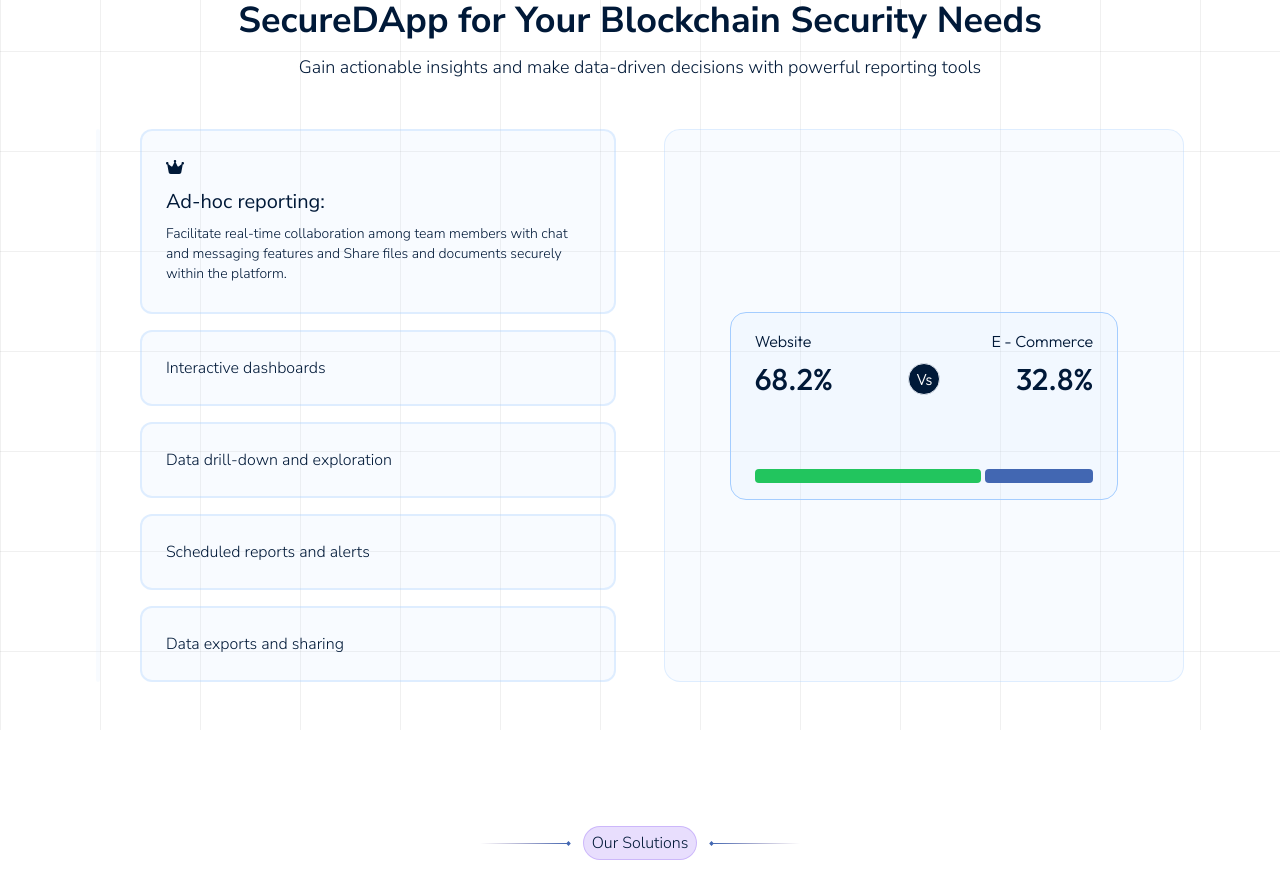
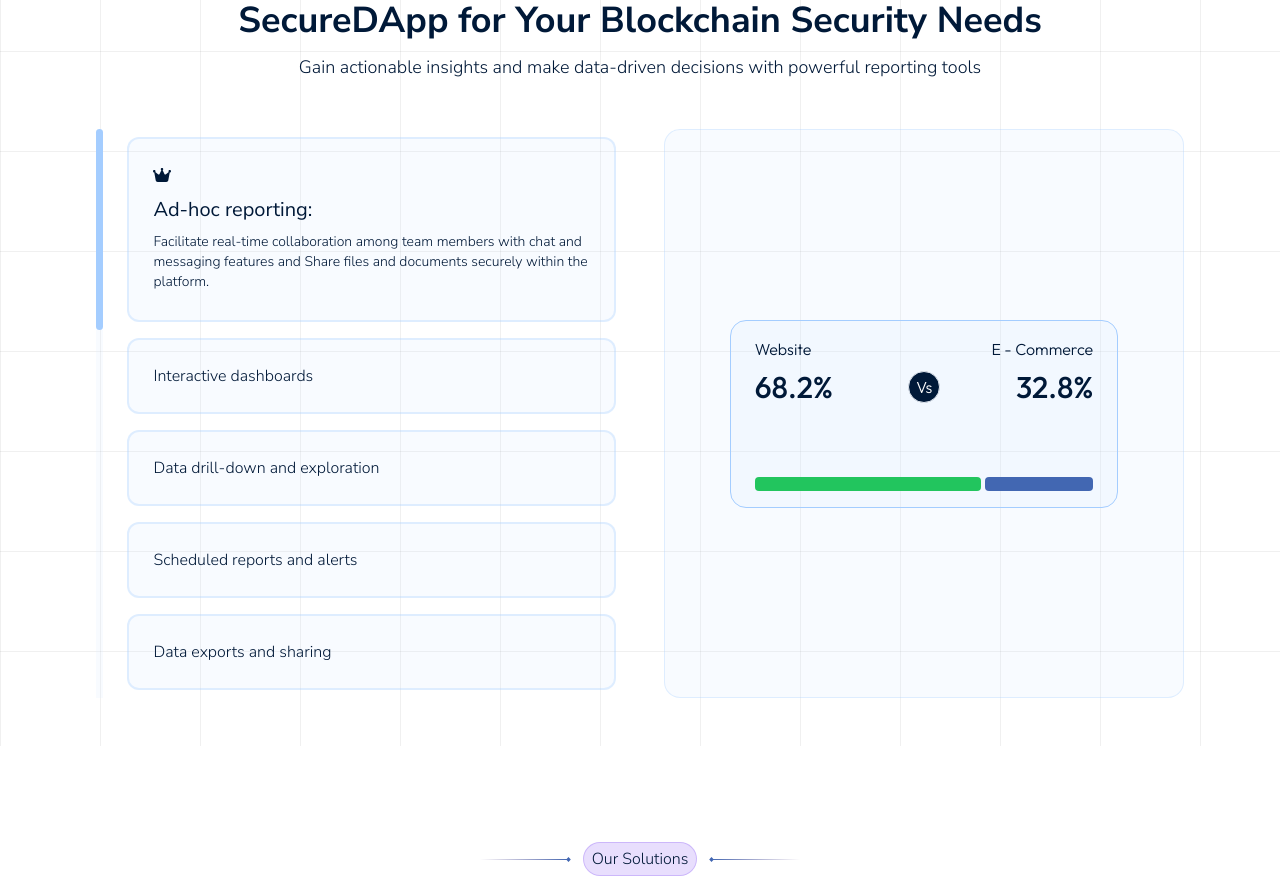
Before and after one commit to securedapp-github/Securedapp_v2, a React (Create React App) app: page / in a window 1280 px wide. Shown: the part 1140-2023 px from the top of the page. Built offline with nearby package versions, Linux system fonts and the light colour scheme; a web font is replaced by a local one.

Commit message:
fix: show color of vertical scroll on choose card

```diff
--- a/src/pages/home/HomePage.css
+++ b/src/pages/home/HomePage.css
@@ -59,15 +59,24 @@
 .feature-left {
   @apply lg:w-1/2 flex justify-center lg:justify-end space-x-0 lg:space-x-10;
 }
+
+.feature-cards-container {
+  @apply flex gap-x-6;
+}
+
 .vertical-scroll {
-  @apply relative rounded-full bg-cardBackgroundLight dark:bg-cardBorderColorDark lg:w-2 h-full;
-  transition: height 0.3s ease, background-color 0.3s ease;
+  @apply relative bg-cardBackgroundLight dark:bg-cardBorderColorDark lg:w-2 h-full;
+}
+
+.vertical-scroll-selected {
+  @apply bg-[#A4CDFF] rounded-full;
 }
 
 .feature-card {
-  @apply rounded-xl p-4 w-full cursor-default bg-cardBackgroundLight dark:caret-cardBackgroundDark border border-cardBorderColorLight dark:border-cardBorderColorDark;
+  @apply rounded-xl my-2 p-4 w-full cursor-default bg-cardBackgroundLight dark:caret-cardBackgroundDark border border-cardBorderColorLight dark:border-cardBorderColorDark;
 }
-.selected {
+
+.feature-card-selected {
   @apply border-[#A4CDFF];
 }
 
--- a/src/pages/home/sections/Features.js
+++ b/src/pages/home/sections/Features.js
@@ -48,13 +48,19 @@
       />
       <div className="flex lg:flex-row flex-col justify-between items-center px-4 lg:px-0 lg:items-stretch space-y-8 lg:space-y-0 lg:space-x-12">
         <div className="feature-left">
-          <div className="vertical-scroll"></div>
-          <div className="flex flex-col space-y-4 ml-2">
+          <div className="features-container flex flex-col">
             {featureData.map((feature) => {
               const isSelected = detail === feature.id;
               return (
+                <div className="feature-cards-container">
                   <div
-                  className={`feature-card ${isSelected ? "selected" : ""}`}
+                    className={`vertical-scroll ${
+                      isSelected && "vertical-scroll-selected"
+                    }`}></div>
+                  <div
+                    className={`feature-card ${
+                      isSelected && "feature-card-selected"
+                    }`}
                     onClick={() => selectFeatureCard(feature["id"])}>
                     {detail !== feature["id"] && (
                       <div className="font-light">{feature["title"]}</div>
@@ -66,9 +72,12 @@
                           className="feature-card-icon"
                         />
                         <div className="feature-card-title">{`${feature["title"]}:`}</div>
-                      <div className="feature-card-desc">{feature["desc"]}</div>
+                        <div className="feature-card-desc">
+                          {feature["desc"]}
+                        </div>
                       </div>
                     )}
+                  </div>
                 </div>
               );
             })}
```
Lines whose indentation alone changed are shown as unchanged.
